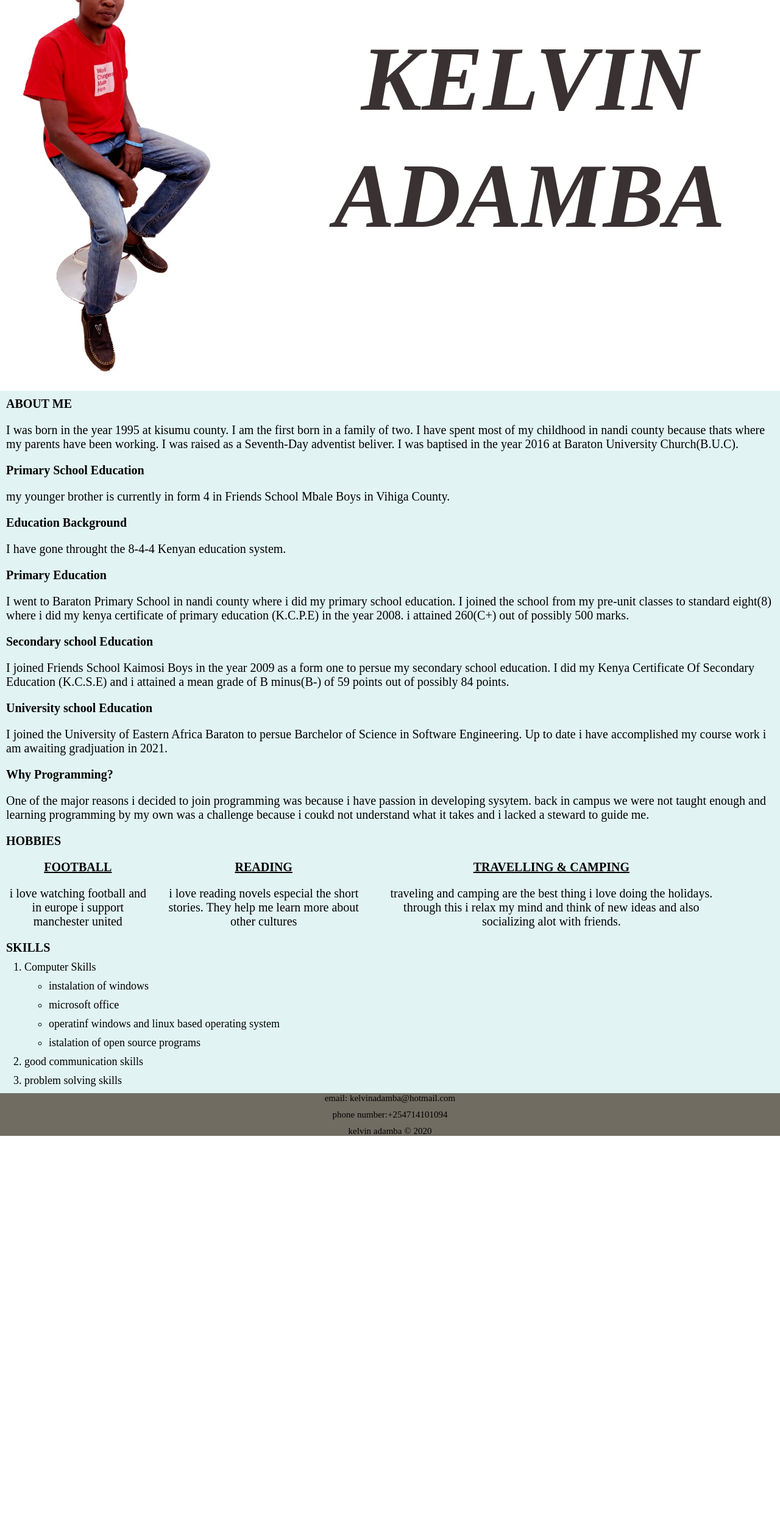
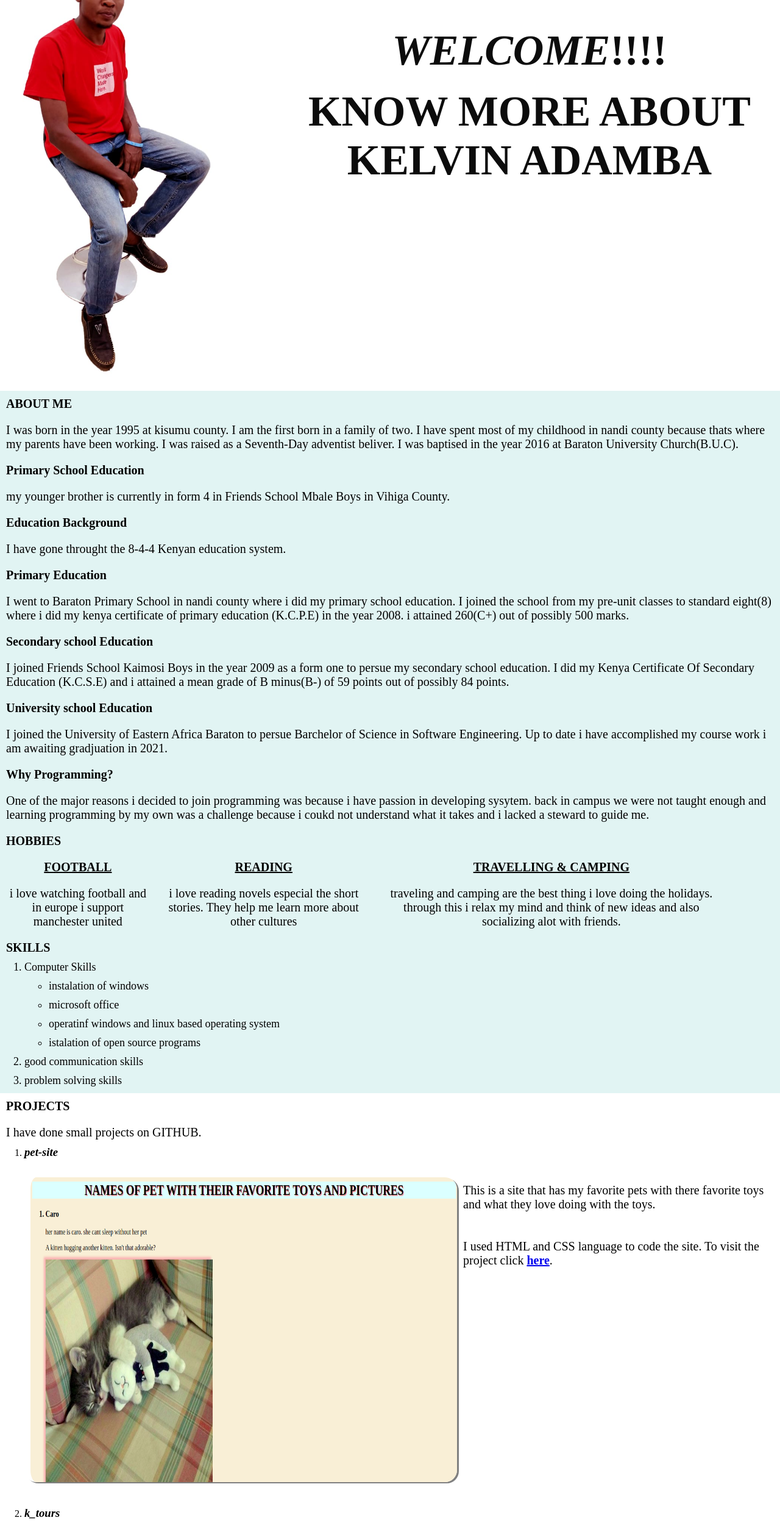
Before and after one commit to kelvinhovinho/kelvin-site, a plain HTML site: page index.html in a window 1280 px wide. Shown: the part 160-2681 px from the top of the page at 61% size. Before the commit the page ends 2034 px from the top, so only its background shows below. Drawn offline with Linux system fonts and the light colour scheme.

Commit message:
add k-tours project

```diff
--- a/index.css
+++ b/index.css
@@ -17,12 +17,13 @@ header img{
     margin-top: 10px;
 }
 .name{
-    color:rgb(58, 50, 50);
+    color:rgb(12, 12, 12);
     padding-top: 200px;
     text-align: center;
+    font-weight: 950;
 }
 .name h2{
-    font-size: 150px;
+    font-size: 70px;
     text-transform: uppercase;
 }
 .name:hover{
@@ -48,6 +49,9 @@ nav a{
     text-decoration: none;
     color: white;
 
+}
+nav a:hover{
+    color: rgb(250, 112, 112);
 }
 .about{
     background-color: #e1f4f3;
@@ -75,6 +79,20 @@ span ol li{
     padding-bottom: 10px;
     font-size: 18px;
 }
+.project img{
+    height: 500px;
+    width: 700px;
+    padding-left: 10px;
+    border-radius: 20px;
+    box-shadow: 3px 2px grey;
+}
+.pets{
+    margin-top: 30px;
+    display: inline-flex;
+    flex-direction: row;
+    margin-bottom: 40px;
+
+}
 .footer{
    background-color: #706c61;
    height: 70px;
--- a/index.html
+++ b/index.html
@@ -8,25 +8,29 @@
 </head>
 <body>
    <div class="container">
+    <div class="home" id="home">
         <header>
             <div class="wraper">
                 <nav>
-                <a href="#">home</a>
-                <a href="#">about me</a>
-                <a href="#">projects</a>
-                <a href="#">contact me</a>
+                    <a href="index.html#home">home</a>
+                    <a href="index.html#about">about me</a>
+                    <a href="index.html#project">projects</a>
+                    <a href="index.html#footer">contact me</a>
                 </nav>
             </div>
             <img src="./img/WhatsApp Image 2020-12-05 at 14.02.55.jpeg" alt="">
             <div class="name">
-            <i>
-                <h2>kelvin</h2>
-                <h2>adamba</h2>
-            </i>
+                <div class="flip-box-inner">
+                        <i><h2>welcome</i>!!!!</h2>
+                    </div>
+                    <div class="flip-box-back">
+                        <h2>know more about<br>kelvin adamba</h2>
+                    </div>
             </div>
         </header>
+    </div>
     <div class="about">
-        <h2>ABOUT ME</h2>
+        <h2 id="about">ABOUT ME</h2>
         <p>I was born in the year 1995 at kisumu county. I am the first born in a family of two. I have
             spent most of my childhood in nandi county because thats where my parents have been working.
             I was raised as a Seventh-Day adventist beliver. I was baptised in the year 2016 at Baraton
@@ -71,7 +75,8 @@
                  <p>traveling and camping are the best thing i love doing the holidays. through this i relax my mind and think of new ideas and also socializing alot with friends.</p>
              </div>
         </div>
-   <div class="skills">
+    </div>
+    <div class="skills"></div>
     <span>
         <h2>SKILLS</h2>
         <ol>
@@ -86,13 +91,41 @@
             <li>problem solving skills</li>
         </ol>
     </span>
-    <div class="footer">
+    </div>
+    </div>
+
+    <div class="project" id="project">
+        <h2>PROJECTS</h2>
+        <P>I have done small projects on GITHUB.</P>
+
+            <ol>
+                <li><i><h3>pet-site</h3></i></li>
+
+            <div class="pets">
+            <img src="./img/Screenshot from 2020-12-06 09-44-13.png" alt="pet-site">
+            <p>This is a site that has my favorite pets with there favorite toys and what they love doing
+                with the toys.<br><br><br>
+                I used HTML and CSS language to code the site. To visit the project
+                click <strong><a href="https://kelvinhovinho.github.io/PETS/" target="blank">here</a></strong>.
+            </p>
+        </div>
+        <li><i><h3>k_tours</h3></i></li>
+        <div class="pets">
+            <img src="./img/travel.png" alt="pet-site">
+            <p>This is a site that has my favorite pets with there favorite toys and what they love doing
+                with the toys.<br><br><br>
+                I used HTML and CSS language to code the site. To visit the project
+                click <strong><a href="https://kelvinhovinho.github.io/k_tours/" target="blank">here</a></strong>.
+            </p>
+        </div>
+    </ol>
+    </div>
+    <div class="footer" id="footer">
         <div class="down">
             <p>email: kelvinadamba@hotmail.com</p>
             <p>phone number:+254714101094</p>
             <p>kelvin adamba &#169; 2020</p>
         </div>
     </div>
-    </div>
 </body>
 </html>
```
Also changed, not shown: img/Screenshot from 2020-12-06 09-44-13.png (added), img/travel.png (added). Lines whose indentation alone changed are shown as unchanged.
